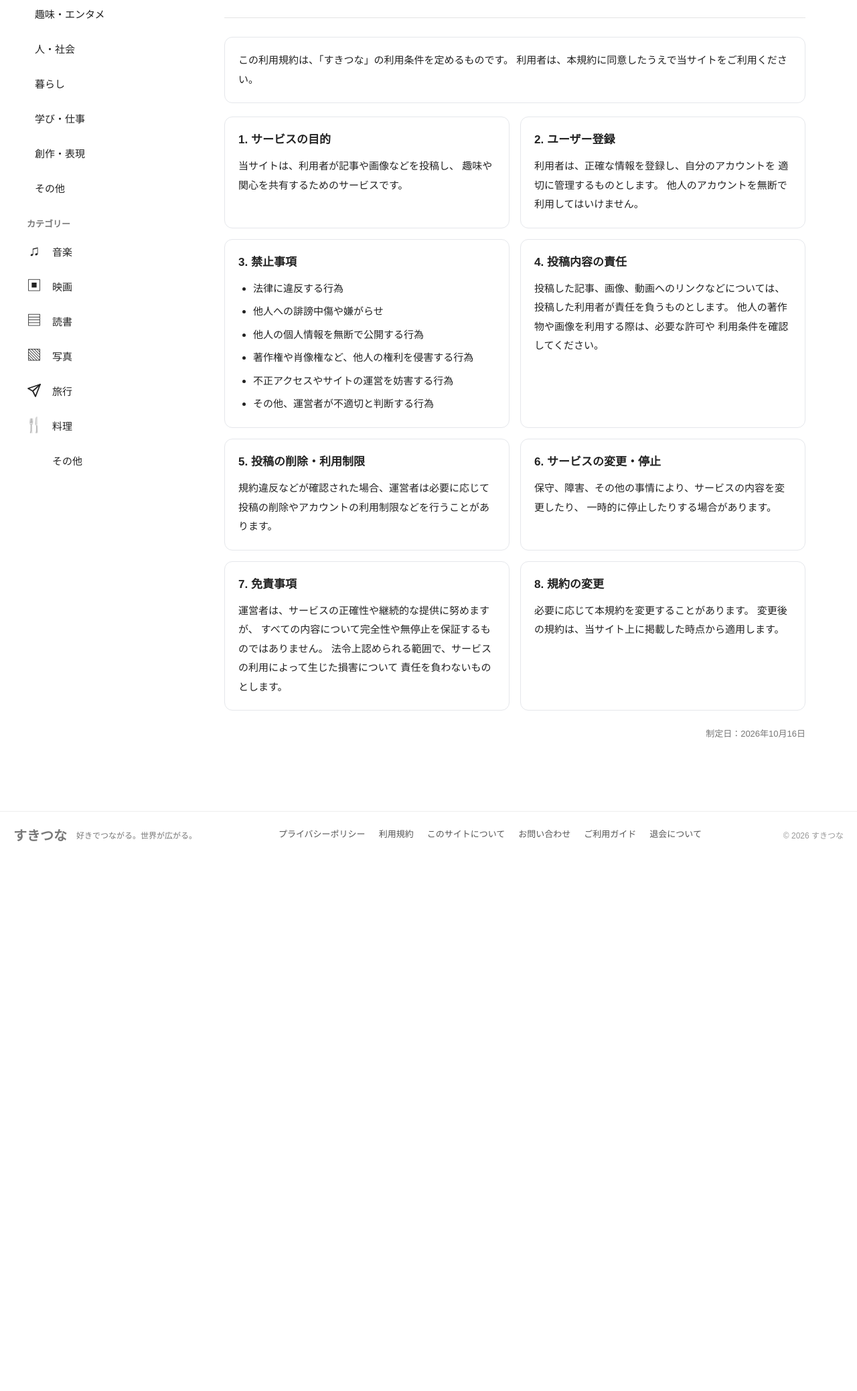
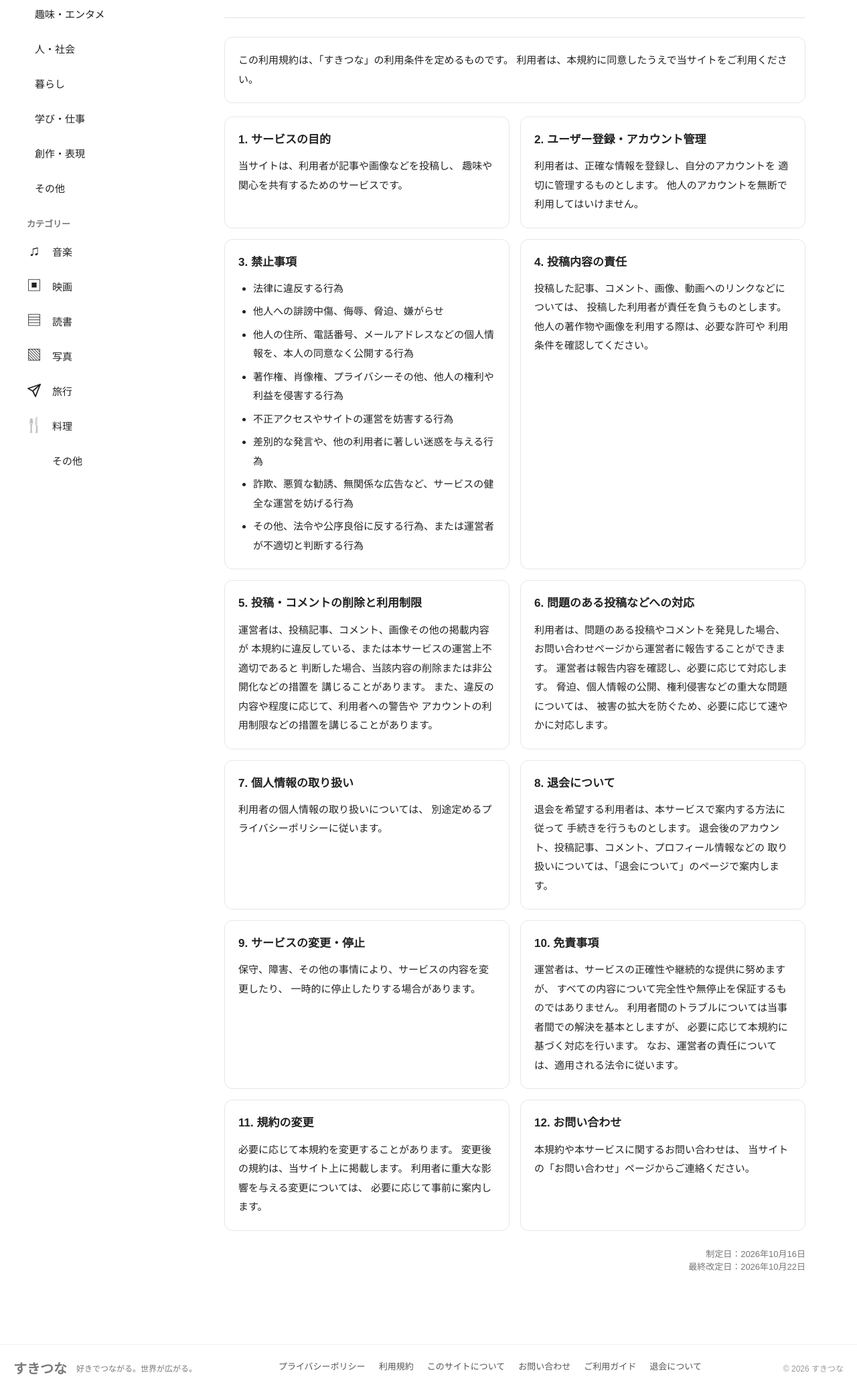
Before and after one commit to sat0816har-cpu/django_app, a Django app: page /terms/ in a window 1280 px wide. Shown: the part 216-2293 px from the top of the page at 67% size. Before the commit the page ends 1472 px from the top, so only its background shows below. Run offline with Django 4.2, Linux system fonts and the light colour scheme; data that the repository does not hold is empty.

Commit message:
Update terms.html

```diff
--- a/templates/articles/terms.html
+++ b/templates/articles/terms.html
@@ -1,3 +1,4 @@
+
 {% extends "base.html" %}
 
 {% block content %}
@@ -136,7 +137,7 @@
         </section>
 
         <section class="terms-card">
-            <h2>2. ユーザー登録</h2>
+            <h2>2. ユーザー登録・アカウント管理</h2>
             <p>
                 利用者は、正確な情報を登録し、自分のアカウントを
                 適切に管理するものとします。
@@ -148,18 +149,20 @@
             <h2>3. 禁止事項</h2>
             <ul>
                 <li>法律に違反する行為</li>
-                <li>他人への誹謗中傷や嫌がらせ</li>
-                <li>他人の個人情報を無断で公開する行為</li>
-                <li>著作権や肖像権など、他人の権利を侵害する行為</li>
+                <li>他人への誹謗中傷、侮辱、脅迫、嫌がらせ</li>
+                <li>他人の住所、電話番号、メールアドレスなどの個人情報を、本人の同意なく公開する行為</li>
+                <li>著作権、肖像権、プライバシーその他、他人の権利や利益を侵害する行為</li>
                 <li>不正アクセスやサイトの運営を妨害する行為</li>
-                <li>その他、運営者が不適切と判断する行為</li>
+                <li>差別的な発言や、他の利用者に著しい迷惑を与える行為</li>
+                <li>詐欺、悪質な勧誘、無関係な広告など、サービスの健全な運営を妨げる行為</li>
+                <li>その他、法令や公序良俗に反する行為、または運営者が不適切と判断する行為</li>
             </ul>
         </section>
 
         <section class="terms-card">
             <h2>4. 投稿内容の責任</h2>
             <p>
-                投稿した記事、画像、動画へのリンクなどについては、
+                投稿した記事、コメント、画像、動画へのリンクなどについては、
                 投稿した利用者が責任を負うものとします。
                 他人の著作物や画像を利用する際は、必要な許可や
                 利用条件を確認してください。
@@ -167,15 +170,48 @@
         </section>
 
         <section class="terms-card">
-            <h2>5. 投稿の削除・利用制限</h2>
+            <h2>5. 投稿・コメントの削除と利用制限</h2>
             <p>
-                規約違反などが確認された場合、運営者は必要に応じて
-                投稿の削除やアカウントの利用制限などを行うことがあります。
+                運営者は、投稿記事、コメント、画像その他の掲載内容が
+                本規約に違反している、または本サービスの運営上不適切であると
+                判断した場合、当該内容の削除または非公開化などの措置を
+                講じることがあります。
+                また、違反の内容や程度に応じて、利用者への警告や
+                アカウントの利用制限などの措置を講じることがあります。
             </p>
         </section>
 
         <section class="terms-card">
-            <h2>6. サービスの変更・停止</h2>
+            <h2>6. 問題のある投稿などへの対応</h2>
+            <p>
+                利用者は、問題のある投稿やコメントを発見した場合、
+                お問い合わせページから運営者に報告することができます。
+                運営者は報告内容を確認し、必要に応じて対応します。
+                脅迫、個人情報の公開、権利侵害などの重大な問題については、
+                被害の拡大を防ぐため、必要に応じて速やかに対応します。
+            </p>
+        </section>
+
+        <section class="terms-card">
+            <h2>7. 個人情報の取り扱い</h2>
+            <p>
+                利用者の個人情報の取り扱いについては、
+                別途定めるプライバシーポリシーに従います。
+            </p>
+        </section>
+
+        <section class="terms-card">
+            <h2>8. 退会について</h2>
+            <p>
+                退会を希望する利用者は、本サービスで案内する方法に従って
+                手続きを行うものとします。
+                退会後のアカウント、投稿記事、コメント、プロフィール情報などの
+                取り扱いについては、「退会について」のページで案内します。
+            </p>
+        </section>
+
+        <section class="terms-card">
+            <h2>9. サービスの変更・停止</h2>
             <p>
                 保守、障害、その他の事情により、サービスの内容を変更したり、
                 一時的に停止したりする場合があります。
@@ -183,26 +219,40 @@
         </section>
 
         <section class="terms-card">
-            <h2>7. 免責事項</h2>
+            <h2>10. 免責事項</h2>
             <p>
                 運営者は、サービスの正確性や継続的な提供に努めますが、
                 すべての内容について完全性や無停止を保証するものではありません。
-                法令上認められる範囲で、サービスの利用によって生じた損害について
-                責任を負わないものとします。
+                利用者間のトラブルについては当事者間での解決を基本としますが、
+                必要に応じて本規約に基づく対応を行います。
+                なお、運営者の責任については、適用される法令に従います。
             </p>
         </section>
 
         <section class="terms-card">
-            <h2>8. 規約の変更</h2>
+            <h2>11. 規約の変更</h2>
             <p>
                 必要に応じて本規約を変更することがあります。
-                変更後の規約は、当サイト上に掲載した時点から適用します。
+                変更後の規約は、当サイト上に掲載します。
+                利用者に重大な影響を与える変更については、
+                必要に応じて事前に案内します。
+            </p>
+        </section>
+
+        <section class="terms-card">
+            <h2>12. お問い合わせ</h2>
+            <p>
+                本規約や本サービスに関するお問い合わせは、
+                当サイトの「お問い合わせ」ページからご連絡ください。
             </p>
         </section>
 
     </div>
 
-    <p class="terms-date">制定日：2026年10月16日</p>
+   <p class="terms-date">
+    制定日：2026年10月16日<br>
+    最終改定日：2026年10月22日
+</p>
 
 </div>
 
```
